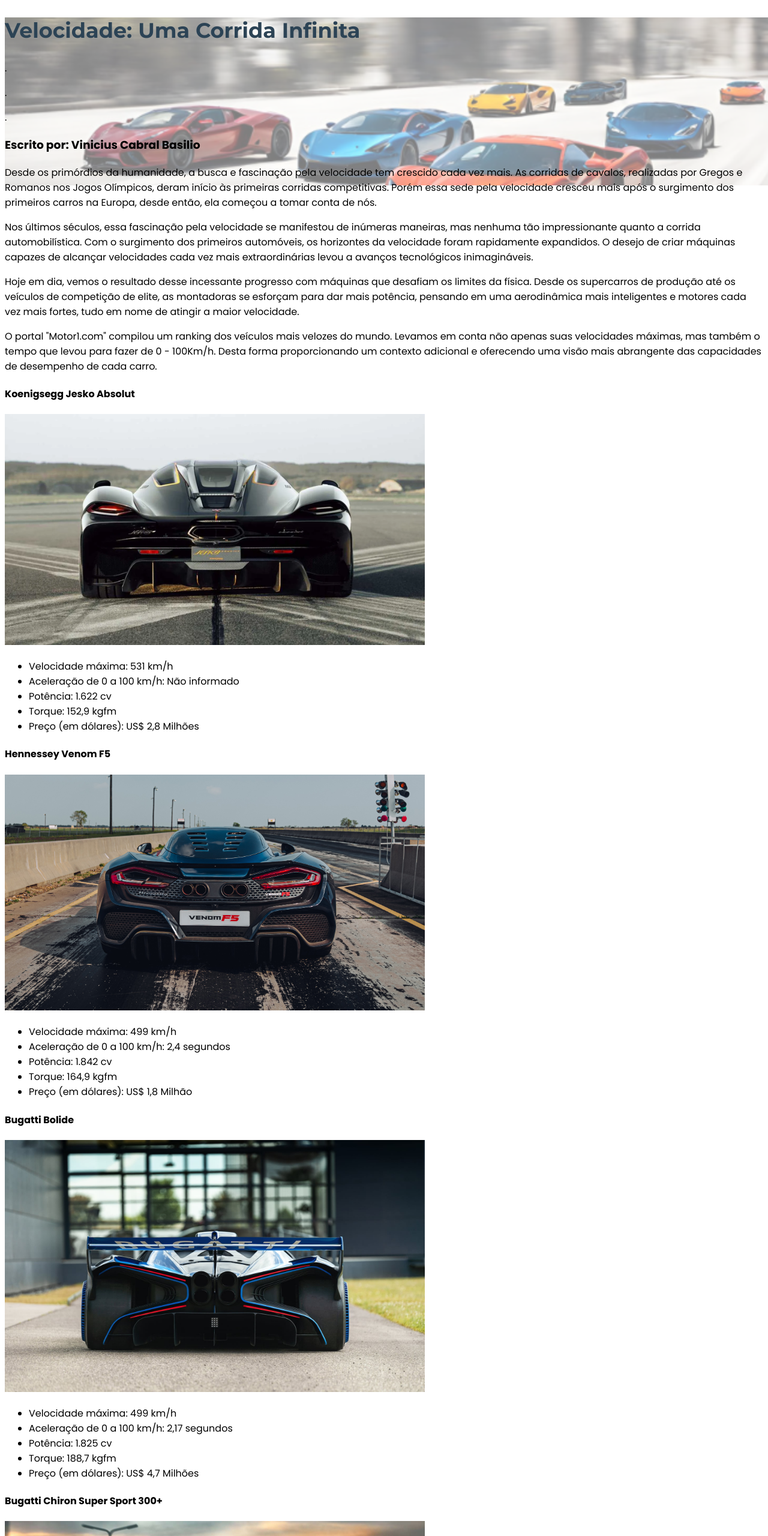
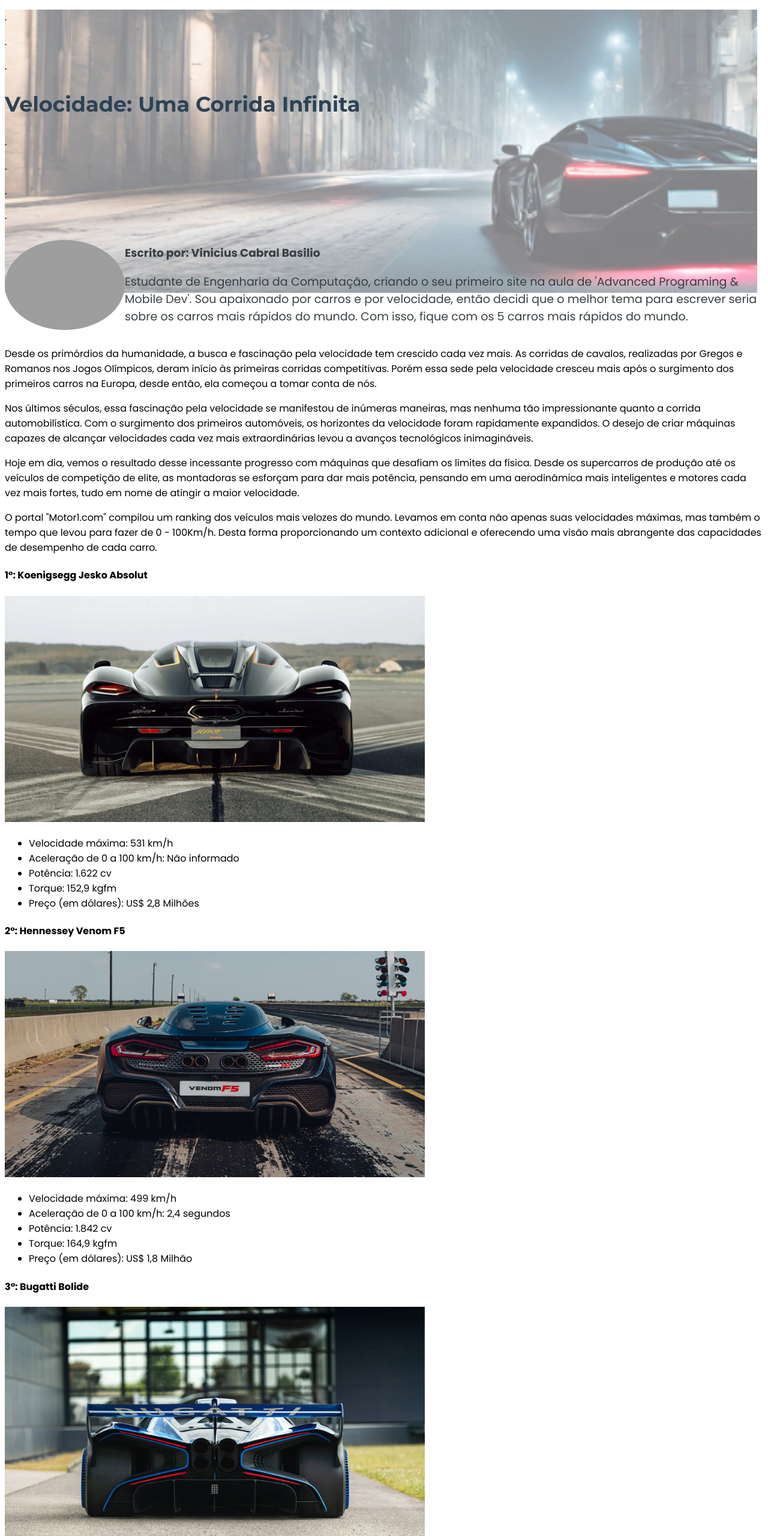
Before and after one commit to ViniCabral19/carros-velozes, a plain HTML site: page index.html in a window 1280 px wide. Shown: the top 2560 px of the page at 60% size. Drawn offline with Linux system fonts and the light colour scheme; grey boxes are pictures that could not be loaded.

Commit message:
CARROS VELOZES

```diff
--- a/assets/css/style.css
+++ b/assets/css/style.css
@@ -11,9 +11,9 @@
 
 header::before{
     content: "";
-    background-image: url("../images/capa\ 2.png");
-    height: 35vh;
-    width: 100vw;
+    background-image: url("../images/capa\ mobile.png");
+    height: 59vh;
+    width: 98vw;
     display: block;
     position: absolute;
     z-index: -10;
@@ -42,7 +42,7 @@ body {
 #secao-apresentacao{
     display: flex;
     align-items: center;
-    padding: 4rem;
+    padding: 4 rem;
 }
 
 #secao-apresentacao img{
@@ -54,11 +54,11 @@ body {
 }
 
 #texto-apresentacao h2 {
-    font-size: 2.5rem;
+    font-size: 2rem;
     font-family: var(--font-title);
 }
 
 #texto-apresentacao p{
-    font-size: 1.5rem;
+    font-size: 1.2rem;
     font-family: var(--font-body);
 }
--- a/index.html
+++ b/index.html
@@ -8,11 +8,21 @@
 </head>
 <body>
     <header>
+    <p>.</p>
+    <p>.</p>
+    <p>.</p>
     <h2>Velocidade: Uma Corrida Infinita</h2>
     <p>.</p>
     <p>.</p>
     <p>.</p>
-    <h3>Escrito por: Vinicius Cabral Basilio</h3>
+    <p>.</p>
+    <section id="secao-apresentacao">
+        <img src="https://lh3.googleusercontent.com/a/ACg8ocLJjRtLdFlI2Xy6fqC9SRUuNBCC03gzPh-iNfVc0Ma8Im0=s288-c-no" alt="foto do vinicius cabral" height="150">
+        <div id="texto-apresentacao">
+            <h3> Escrito por: Vinicius Cabral Basilio</h3>
+            <p>Estudante de Engenharia da Computação, criando o seu primeiro site na aula de 'Advanced Programing & Mobile Dev'. Sou apaixonado por carros e por velocidade, então decidi que o melhor tema para escrever seria sobre os carros mais rápidos do mundo. Com isso, fique com os 5 carros mais rápidos do mundo.</p>
+        </div>
+    </section>
     </header>
 
     <p>Desde os primórdios da humanidade, a busca e fascinação pela velocidade tem crescido cada vez mais. As corridas de cavalos, realizadas por Gregos e Romanos nos Jogos Olímpicos, deram início às primeiras corridas competitivas. Porém essa sede pela velocidade cresceu mais após o surgimento dos primeiros carros na Europa, desde então, ela começou a tomar conta de nós. </p>
@@ -20,8 +30,8 @@
     <p>Hoje em dia, vemos o resultado desse incessante progresso com máquinas que desafiam os limites da física. Desde os supercarros de produção até os veículos de competição de elite, as montadoras se esforçam para dar mais potência, pensando em uma aerodinâmica mais inteligentes e motores cada vez mais fortes, tudo em nome de atingir a maior velocidade. </p>
     <p>O portal "Motor1.com" compilou um ranking dos veículos mais velozes do mundo. Levamos em conta não apenas suas velocidades máximas, mas também o tempo que levou para fazer de 0 - 100Km/h. Desta forma proporcionando um contexto adicional e oferecendo uma visão mais abrangente das capacidades de desempenho de cada carro.</p>
 
-    <h4>Koenigsegg Jesko Absolut</h4>
-    <img src="/assets/images/KOENIGSEGG-JESKO-ABSOLUT-15.webp"alt="Imagem do Koenigsegg Jesko Absolut preto" width="700" height="385">
+    <h4>1°: Koenigsegg Jesko Absolut</h4>
+    <img src="/assets/images/KOENIGSEGG-JESKO-ABSOLUT-15.webp"alt="Imagem do Koenigsegg Jesko Absolut preto" width="700" height="377">
     <ul>
         <li>Velocidade máxima: 531 km/h</li>
         <li>Aceleração de 0 a 100 km/h: Não informado</li>
@@ -30,8 +40,8 @@
         <li>Preço (em dólares): US$ 2,8 Milhões</li>
     </ul>
 
-    <h4>Hennessey Venom F5</h4>
-    <img src="/assets/images/11 Hennessey F5.jpg"alt="Imagem do Hennessey Venom F5 branco" width="700">
+    <h4>2°: Hennessey Venom F5</h4>
+    <img src="/assets/images/11 Hennessey F5.jpg"alt="Imagem do Hennessey Venom F5 branco" width="700" height="377">
     <ul>
         <li>Velocidade máxima: 499 km/h</li>
         <li>Aceleração de 0 a 100 km/h: 2,4 segundos</li>
@@ -40,7 +50,7 @@
         <li>Preço (em dólares): US$ 1,8 Milhão</li>
     </ul>
 
-    <h4>Bugatti Bolide</h4>
+    <h4>3°: Bugatti Bolide</h4>
     <img src="/assets/images/bugatti bolide.jpg"alt="Imagem do Bugatti Bolide azul" width="700" height="420">
     <ul>
         <li>Velocidade máxima: 499 km/h</li>
@@ -50,7 +60,7 @@
         <li>Preço (em dólares): US$ 4,7 Milhões</li>
     </ul>
 
-    <h4>Bugatti Chiron Super Sport 300+</h4>
+    <h4>4°: Bugatti Chiron Super Sport 300+</h4>
     <img src="/assets/images/super sport 300+.jpeg"alt="Imagem do Bugatti Chiron Super Sport 300+ preto e laranja" width="700">
     <ul>
         <li>Velocidade máxima: 483 km/h</li>
@@ -60,7 +70,7 @@
         <li>Preço (em dólares): US$ 3,9 Milhões</li>
     </ul>
 
-    <h4>SSC Tuatara</h4>
+    <h4>5°: SSC Tuatara</h4>
     <img src="/assets/images/tuatara.jpg"alt="Imagem do SSC Tuatara preto" width="700" height="400">
     <ul>
         <li>Velocidade máxima: 455,3 km/h</li>
@@ -70,23 +80,23 @@
         <li>Preço (em dólares): US$ 1,9 Milhão</li>
     </ul>
 
-    <h4>Rimac Nevera</h4>
+    <h4>BÔNUS: Rimac Nevera</h4>
     <img src="/assets/images/NEVERA NA NEVE.png"alt="Imagem do Rimac Nevera preto" width="700" height="350">
     <ul>
-        <li>Velocidade máxima: 455,3 km/h</li>
-        <li>Aceleração de 0 a 100 km/h: 2,5 segundos</li>
-        <li>Potência: 1.774 cv</li>
-        <li>Torque: 177 kgfm</li>
-        <li>Preço (em dólares): US$ 1,9 Milhão</li>
+        <li>Velocidade máxima: 415 km/h</li>
+        <li>Aceleração de 0 a 100 km/h: 1,97 segundo</li>
+        <li>Potência: 1.940 cv</li>
+        <li>Torque: 240,5 kgfm</li>
+        <li>Preço (em dólares): US$ 2,5 Milhões</li>
     </ul>
 
-    <section id="secao-apresentacao">
+    <!-- <section id="secao-apresentacao">
         <img src="https://lh3.googleusercontent.com/a/ACg8ocLJjRtLdFlI2Xy6fqC9SRUuNBCC03gzPh-iNfVc0Ma8Im0=s288-c-no" alt="foto do vinicius cabral">
         <div id="texto-apresentacao">
             <h2> Vinicius Cabral</h2>
             <p>Lorem Ipsum is simply dummy text of the printing and typesetting industry. Lorem Ipsum has been the industry's standard dummy text ever since the 1500s, when an unknown printer took a galley of type and scrambled it to make a type specimen book. It has survived not only five centuries, but also the leap into electronic typesetting, remaining essentially unchanged. It was popularised in the 1960s with the release of Letraset sheets containing Lorem Ipsum passages, and more recently with desktop publishing software like Aldus PageMaker including versions of Lorem Ipsum.</p>
         </div>
-    </section>
+    </section> -->
 
 </body>
 </html>
```
Also changed, not shown: assets/images/capa 2.png (deleted), assets/images/capa mobile.png (added).
